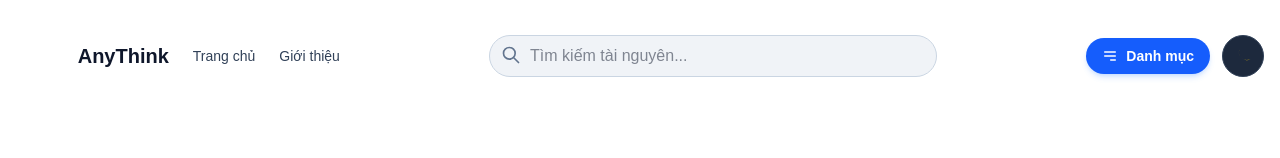
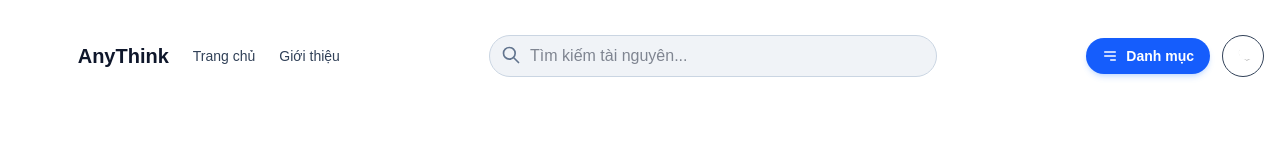
Before and after one commit to atibon2988/nextjsfirst, a Next.js app: page / in a window 1280 px wide. Shown: the top 158 px of the page. Built offline with nearby package versions, Linux system fonts and the light colour scheme.

Commit message:
color button

```diff
--- a/app/components/Header.tsx
+++ b/app/components/Header.tsx
@@ -108,7 +108,7 @@ export default function Header() {
           {/* NÚT DARKMODE */}
           <button
             onClick={() => setTheme(theme === 'dark' ? 'light' : 'dark')}
-            className="p-2.5 rounded-full bg-slate-800 dark:bg-slate-800 text-yellow-400 dark:text-white border border-slate-700 dark:border-slate-700 transition-transform active:scale-90"
+            className="p-2.5 rounded-full bg-white/80 dark:bg-slate-900/80 text-black dark:text-white border border-slate-700 dark:border-slate-700 transition-transform active:scale-90"
           >
             {theme === 'dark' ? (
               <svg className="w-5 h-5" fill="currentColor" viewBox="0 0 20 20"><path d="M10 2a1 1 0 011 1v1a1 1 0 11-2 0V3a1 1 0 011-1zm4 8a4 4 0 11-8 0 4 4 0 018 0zm-.464 4.95l.707.707a1 1 0 001.414-1.414l-.707-.707a1 1 0 00-1.414 1.414zm2.12-10.607a1 1 0 010 1.414l-.706.707a1 1 0 11-1.414-1.414l.707-.707a1 1 0 011.414 0zM17 11a1 1 0 100-2h-1a1 1 0 100 2h1zm-7 4a1 1 0 011 1v1a1 1 0 11-2 0v-1a1 1 0 011-1zM5.05 6.464A1 1 0 106.465 5.05l-.708-.707a1 1 0 00-1.414 1.414l.707.707zm1.414 8.486l-.707.707a1 1 0 01-1.414-1.414l.707-.707a1 1 0 011.414 1.414zM4 11a1 1 0 100-2H3a1 1 0 000 2h1z" /></svg>
```
